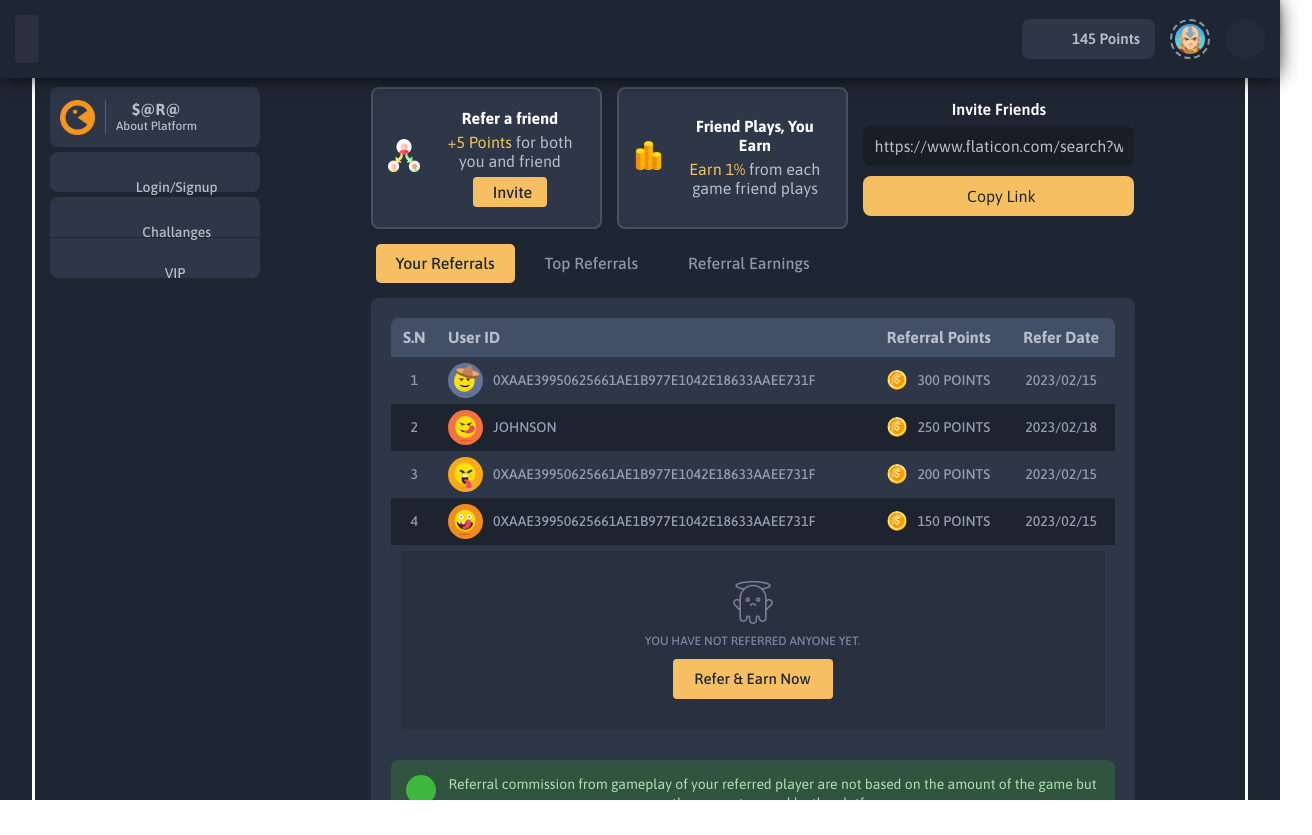
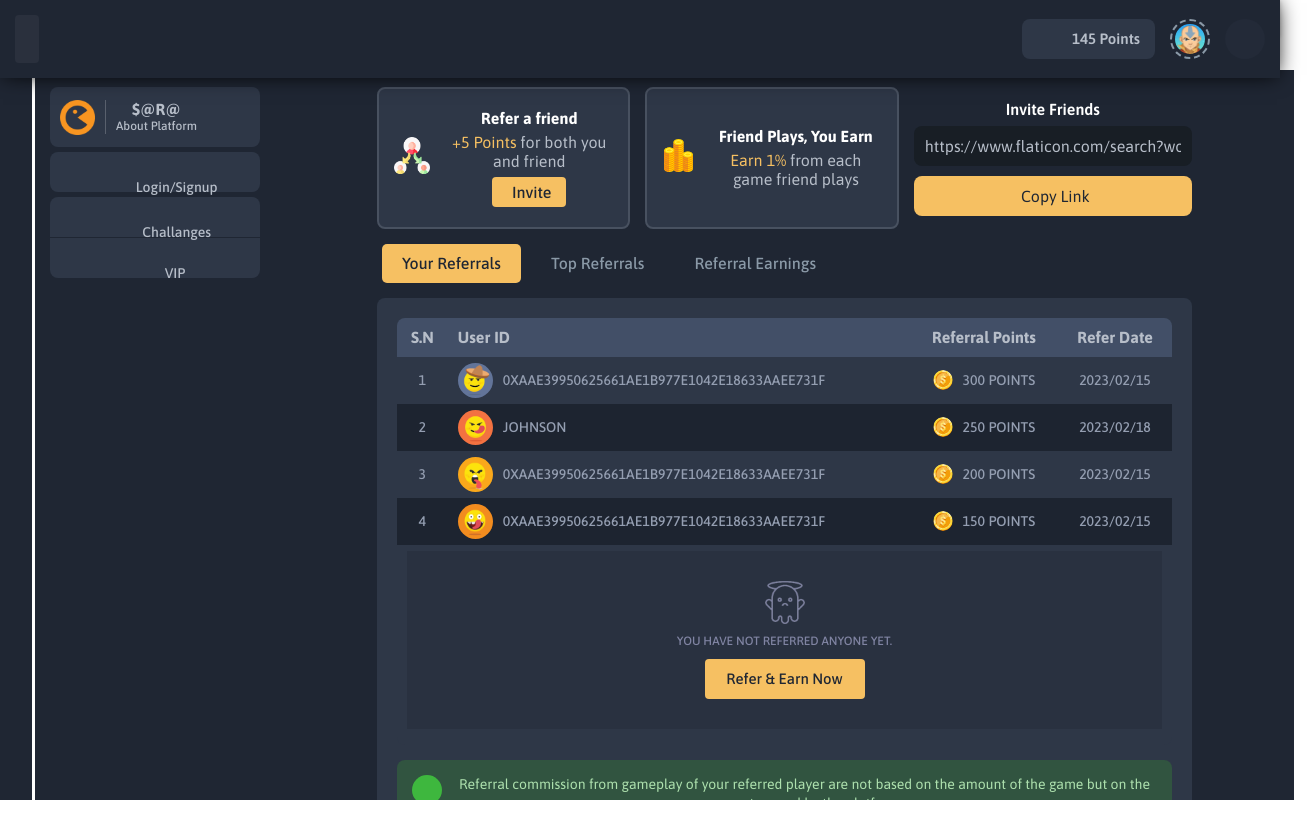
Before and after one commit to mysticsobindra/Sara-ClientSide, a React (Vite) app: page / in a window 1280 px wide. Shown: the whole page, 1312 px wide, since content can reach past the window. Built offline with nearby package versions, Linux system fonts and the light colour scheme; a web font is replaced by a local one.

Commit message:
refactor Home component layout for improved styling consistency

```diff
--- a/src/components/pages/home.tsx
+++ b/src/components/pages/home.tsx
@@ -8,10 +8,10 @@ import Notice from "../Modal/Notice";
 const Home: React.FC = () => {
   return (
     <>
-      <main>
+      <main
+        style={{ width: "100vw", border: "3px solid white" }}>
         <div
           className="wrapper d-flex"
-          style={{ width: "100vw", border: "3px solid white" }}
         >
           <Navbar />
           <PageContent />
```
